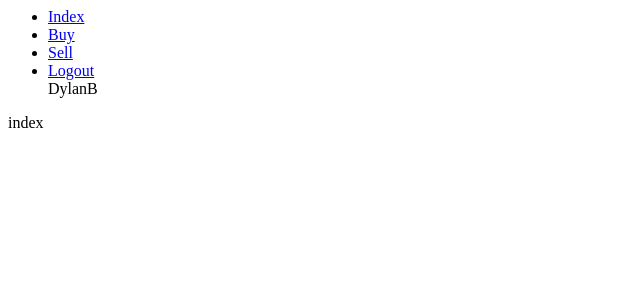
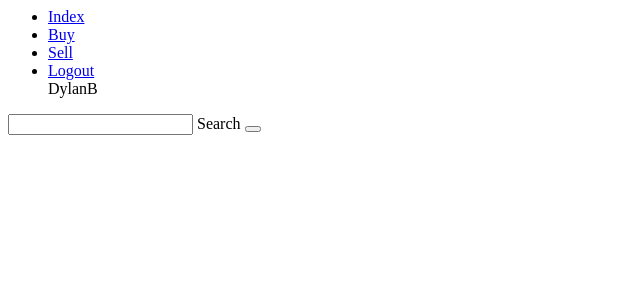
Before and after one commit to DylanBowmandsk/musiconline.college, a Flask app: page / in a window 1280 px wide. Shown: the top 300 px of the page, without its empty margins (0-640 px from the left). Run offline with Flask 2, Linux system fonts and the light colour scheme; a user stored in the database is signed in.

Commit message:
added search

```diff
--- a/musicalonline/routes.py
+++ b/musicalonline/routes.py
@@ -5,8 +5,11 @@ from flask import render_template, request, redirect, url_for
 from flask_login import login_user, logout_user, current_user, login_required
 
 
-@app.route("/")
+@app.route("/", methods=["GET","POST"])
 def index():
+    if request.method == "POST":
+        albums = Album.query.filter(Album.name.like("%"+request.form["search"] +"%")).all()
+        return render_template("buy.html",albums=albums)
     return render_template("index.html")
 
 @app.route("/register", methods=["GET","POST"])
--- a/musicalonline/templates/index.html
+++ b/musicalonline/templates/index.html
@@ -1,5 +1,9 @@
 {% extends "layout.html" %}
 {% block content %}
-index
+<form method="POST">
+    <input type="text" name="search">
+    <label>Search</label>
+    <button type="submit"></button>
+</form>
 
 {% endblock %}
```
